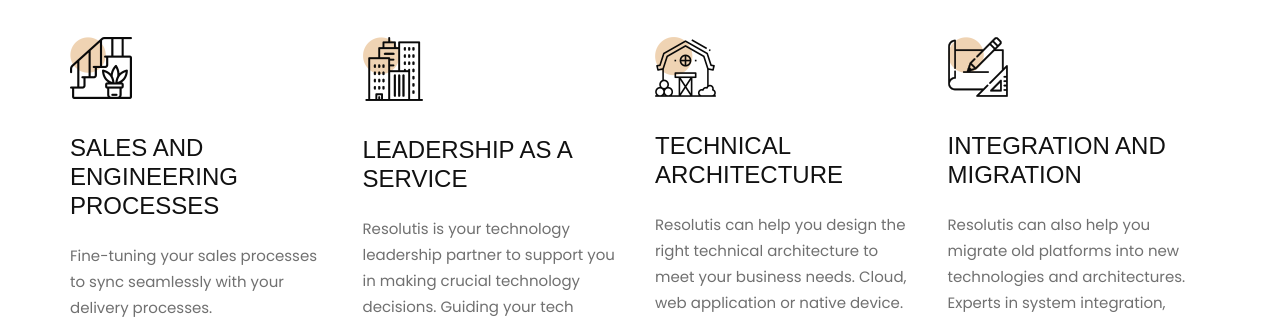
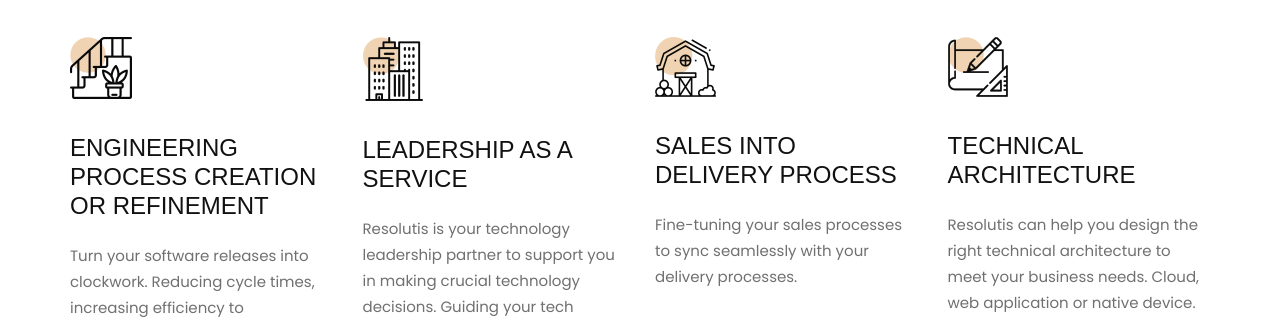
Before and after one commit to resolutis/resolutis.github.io, a plain HTML site: page services.html in a window 1280 px wide. Shown: the part 585-905 px from the top of the page. Drawn offline with nearby package versions, Linux system fonts and the light colour scheme; files that its build step writes are made by us from their sources; a web font is replaced by a local one.

Commit message:
Updated the service offering - split it out

```diff
--- a/services.html
+++ b/services.html
@@ -117,8 +117,7 @@
                 <div class="col-lg-3 col-md-6 col-sm-6">
                     <div class="services__item">
                         <img src="img/services/services-1.png" alt="">
-                        <h4>Sales and Engineering Processes</h4>
-                        <p>Fine-tuning your sales processes to sync seamlessly with your delivery processes.</p>
+                        <h4>Engineering Process Creation or Refinement</h4>
                         <p>Turn your software releases into clockwork. Reducing cycle times, increasing efficiency to production. Ensure you have the right team in place to deliver and maximize the teams value.</p>
                     </div>
                 </div>
@@ -132,13 +131,20 @@
                 <div class="col-lg-3 col-md-6 col-sm-6">
                     <div class="services__item">
                         <img src="img/services/services-3.png" alt="">
+                        <h4>Sales into Delivery Process</h4>
+                        <p>Fine-tuning your sales processes to sync seamlessly with your delivery processes.</p>
+                    </div>
+                </div>
+                <div class="col-lg-3 col-md-6 col-sm-6">
+                    <div class="services__item">
+                        <img src="img/services/services-4.png" alt="">
                         <h4>Technical Architecture</h4>
                         <p>Resolutis can help you design the right technical architecture to meet your business needs. Cloud, web application or native device.</p>
                     </div>
                 </div>
                 <div class="col-lg-3 col-md-6 col-sm-6">
                     <div class="services__item">
-                        <img src="img/services/services-4.png" alt="">
+                        <img src="img/services/services-1.png" alt="">
                         <h4>Integration and Migration</h4>
                         <p>Resolutis can also help you migrate old platforms into new technologies and architectures. Experts in system integration, delivering these for the world’s global retail leaders.</p>
                     </div>
```
Also changed, not shown: index.html (+8 -2 lines), 1 other file.
